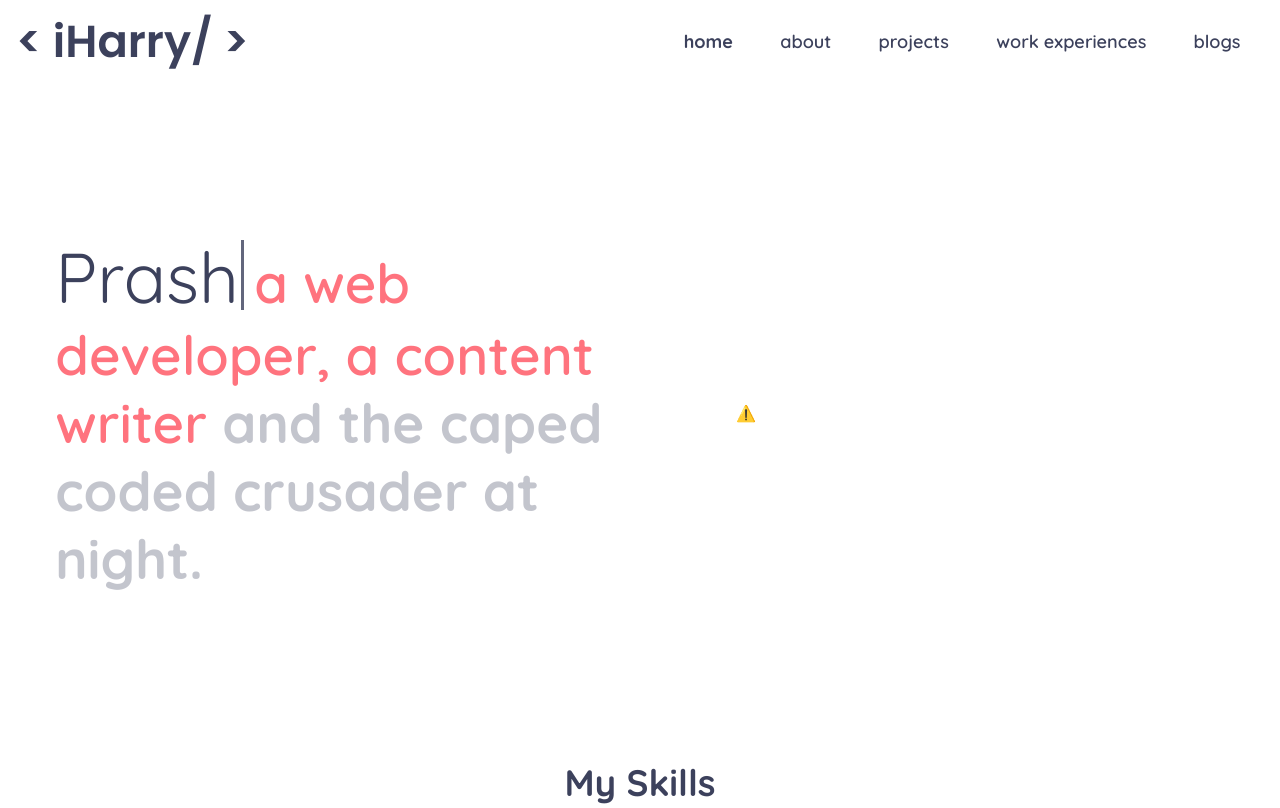
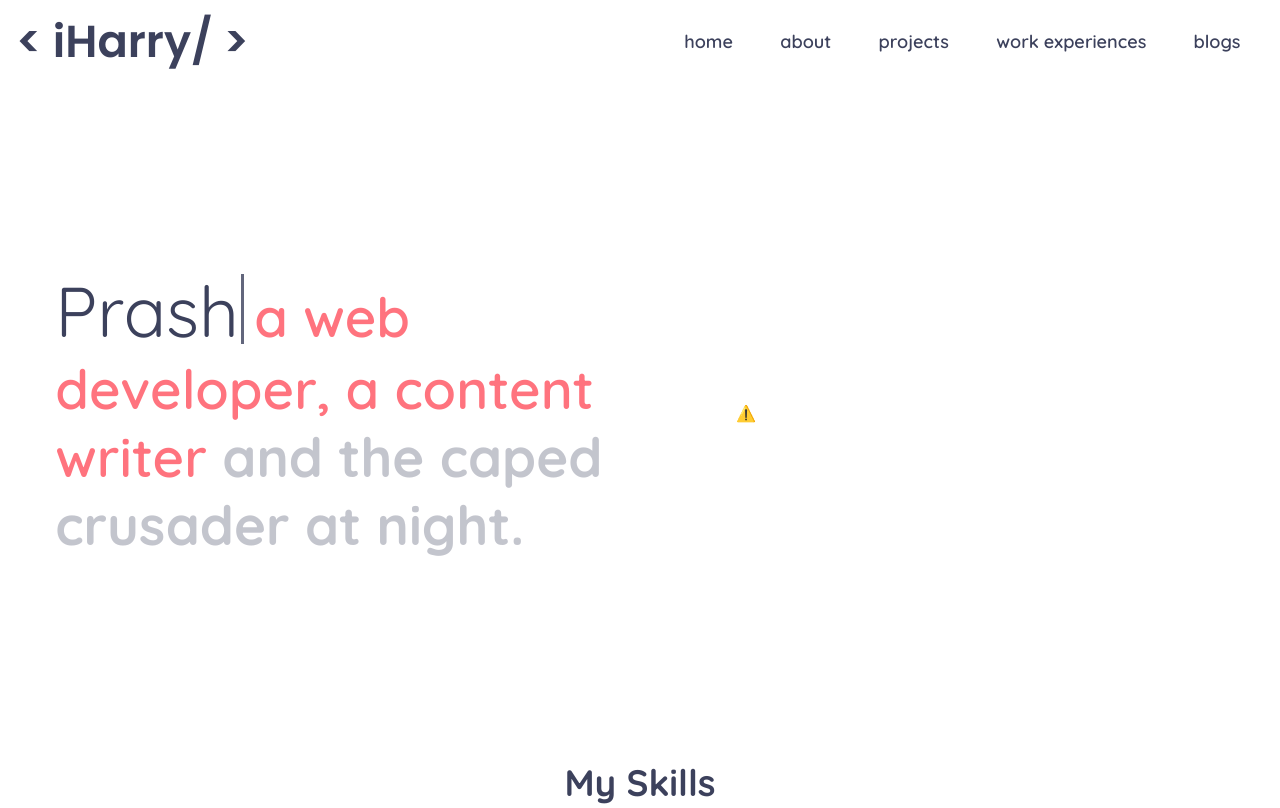
Before and after one commit to iHarryD/portfolio, a plain HTML site: page index.html in a window 1280 px wide. Shown: the top 808 px of the page. Drawn offline with nearby package versions, Linux system fonts and the light colour scheme; no server answers.

Commit message:
Update index.html
edited dynamic text

```diff
--- a/index.html
+++ b/index.html
@@ -19,7 +19,7 @@
       <nav>
         <span id="cross-nav">x</span>
         <ul>
-          <li><a href="index.html">home</a></li>
+          <li><a href="/">home</a></li>
           <li><a href="about.html">about</a></li>
           <li><a href="projects.html">projects</a></li>
           <li><a href="workexperiences.html">work experiences</a></li>
@@ -36,7 +36,7 @@
             </div>
             <div id="still-text-div">
               <span id="intro-titles"> a web developer, a content writer</span>
-              <span id="intro-cc">and the caped coded crusader at night.</span>
+              <span id="intro-cc">and the caped crusader at night.</span>
             </div>
           </div>
         </h1>
```
